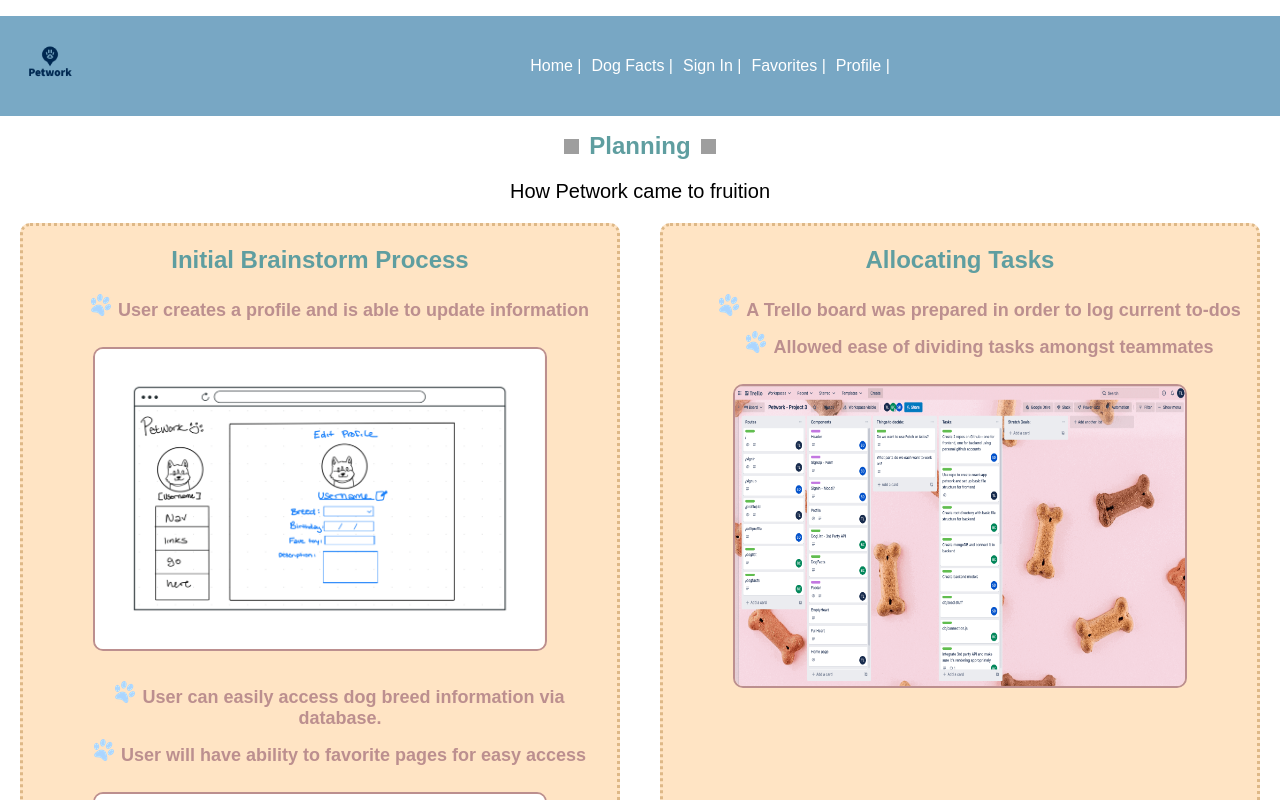
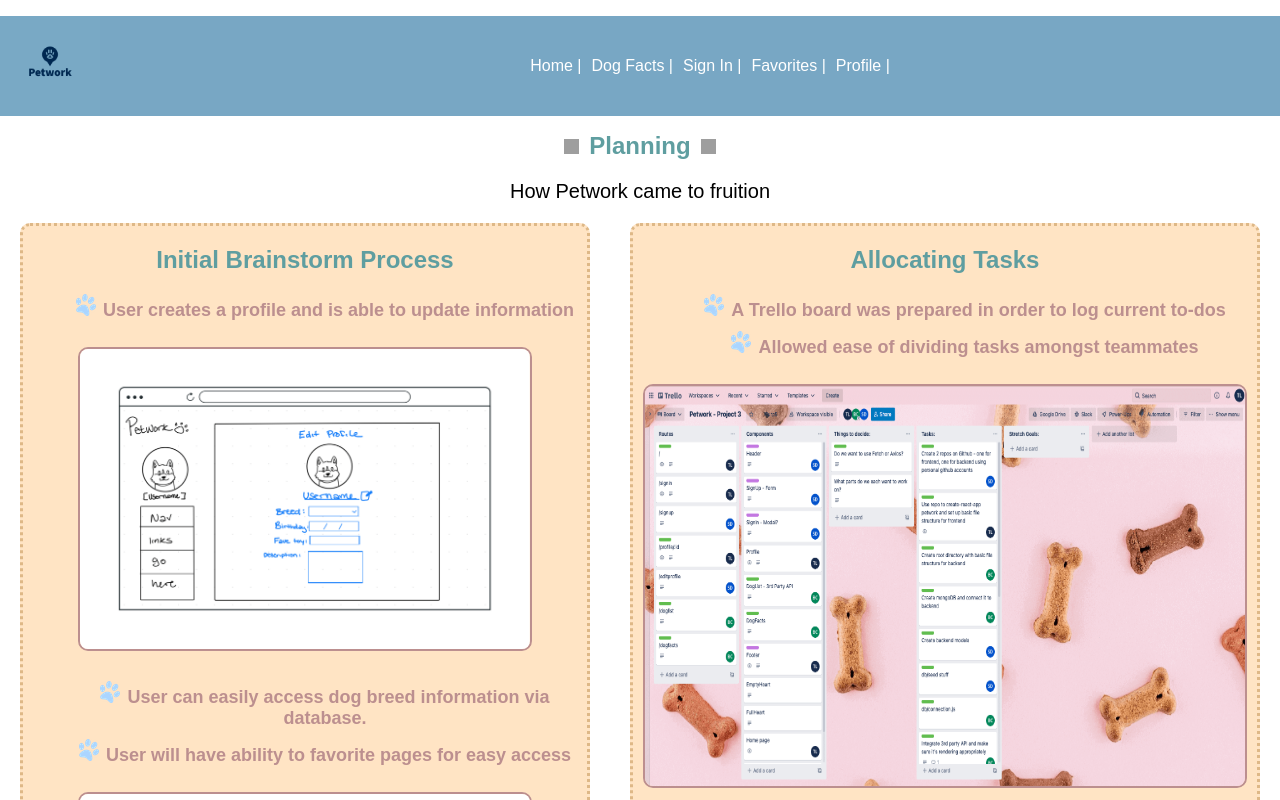
Before and after one commit to chamomiletay/petworkfrontend, a React (Create React App) app: page /planning in a window 1280 px wide. Shown: the top 800 px of the page. Built offline with nearby package versions, Linux system fonts and the light colour scheme; grey boxes are pictures that could not be loaded.

Commit message:
Updated 'Planning' styling

```diff
--- a/src/components/Planning.js
+++ b/src/components/Planning.js
@@ -22,14 +22,14 @@ const Planning = () => {
             <li className='plan'>User creates a profile and is able to update information</li>
           </ul>
 
-          <img className='photo' src={wireframe1} alt='first intial wireframe'/>
+          <img className='wireframe' src={wireframe1} alt='first intial wireframe'/>
 
           <ul>
             <li className='plan'>User can easily access dog breed information via database.</li>
             <li className='plan'>User will have ability to favorite pages for easy access</li>
           </ul>
 
-          <img className='photo' src={wireframe2} alt='second intial wireframe'/>
+          <img className='wireframe' src={wireframe2} alt='second intial wireframe'/>
         </div>
 
         <div className='content'>
--- a/src/components/planning.css
+++ b/src/components/planning.css
@@ -25,7 +25,7 @@
     margin: 0 20px;
 }
 
-.photo {
+.wireframe {
     width: 450px;
     height: 300px;
     display: inline-block;
@@ -42,3 +42,12 @@
     font-size: 18px;
     font-weight: 600;
 }
+
+.photo {
+    width: 600px;
+    height: 400px;
+    display: inline-block;
+    margin: 10px;
+    border: 2px solid rosybrown;
+    border-radius: 10px;
+}
```
